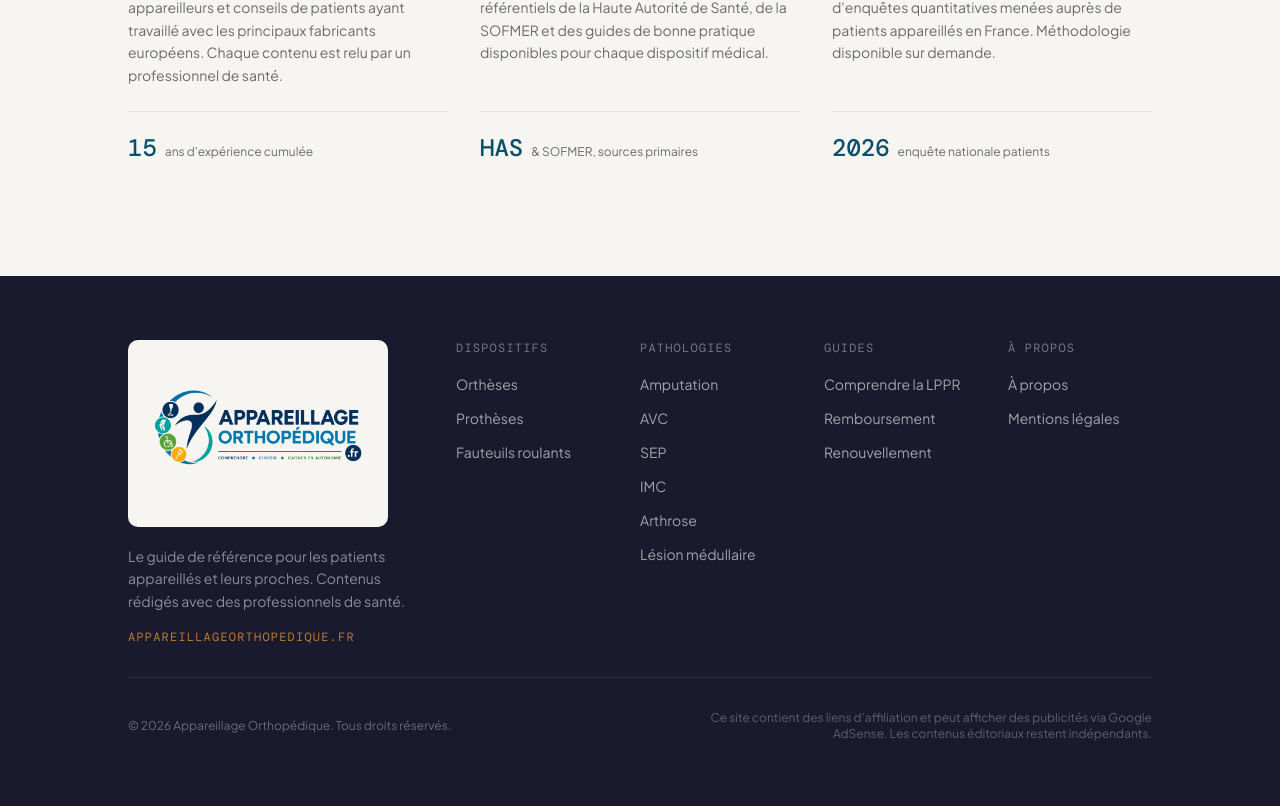
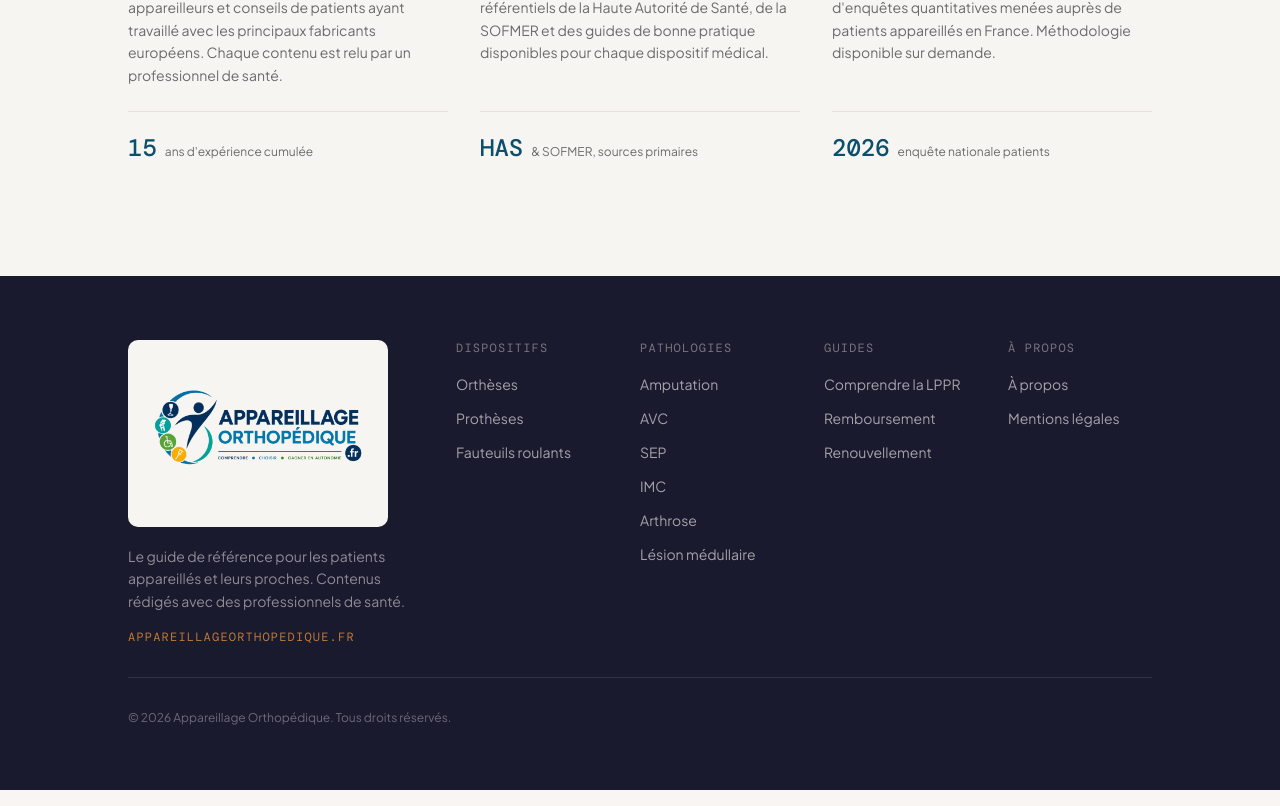
Before and after one commit to Dany-226/appareillage-orthopedique, a Next.js app: page / in a window 1280 px wide. Shown: the part 3931-4737 px from the top of the page. Built offline with nearby package versions, Linux system fonts and the light colour scheme.

Commit message:
fix: remove inaccurate AdSense/affiliation footer claim, not yet active

```diff
--- a/src/components/layout/Footer.tsx
+++ b/src/components/layout/Footer.tsx
@@ -95,10 +95,6 @@ export default function Footer() {
           <p className="text-xs text-white/35">
             © {new Date().getFullYear()} Appareillage Orthopédique. Tous droits réservés.
           </p>
-          <p className="text-xs text-white/30 max-w-md text-left sm:text-right">
-            Ce site contient des liens d&rsquo;affiliation et peut afficher des
-            publicités via Google AdSense. Les contenus éditoriaux restent indépendants.
-          </p>
         </div>
       </div>
     </footer>
```
